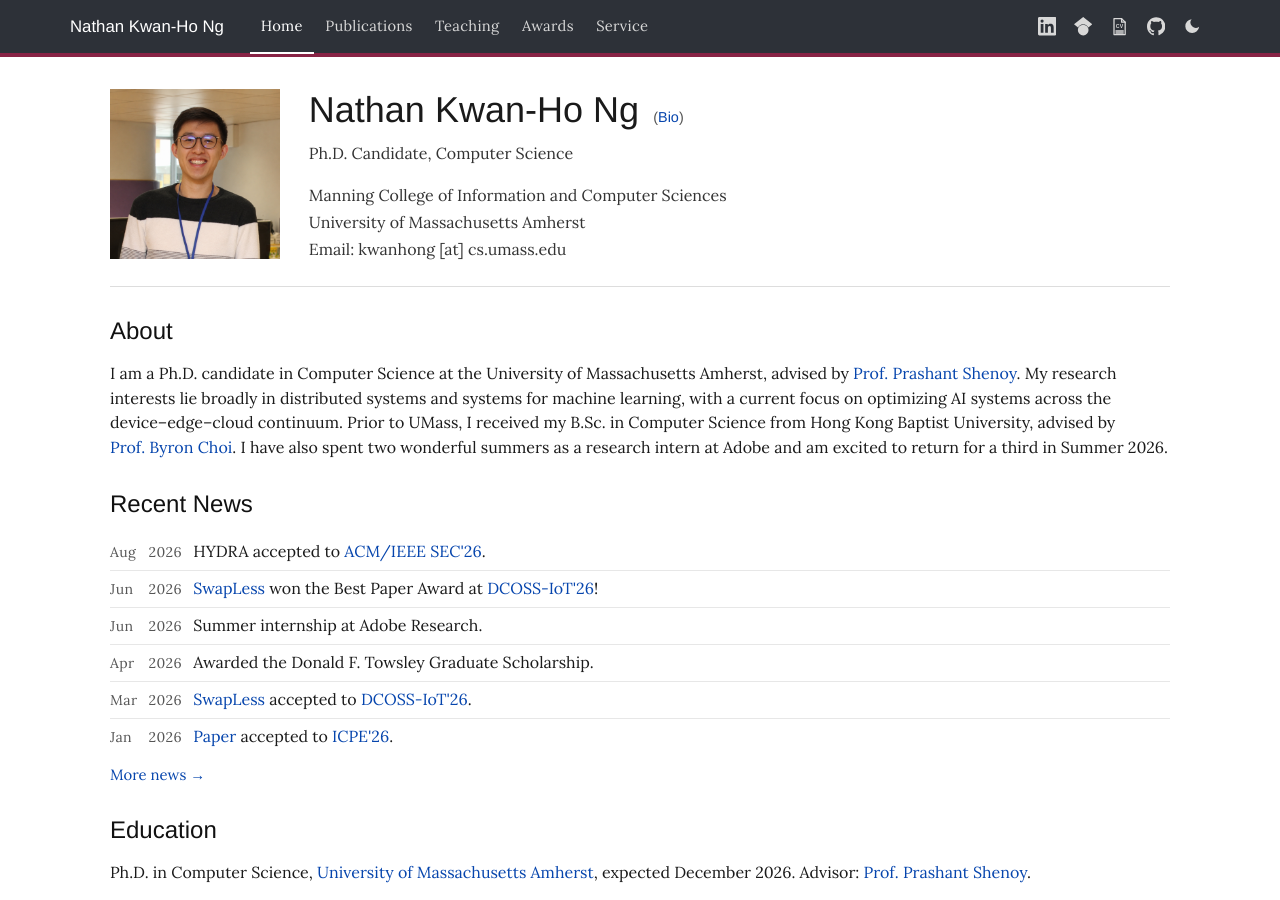
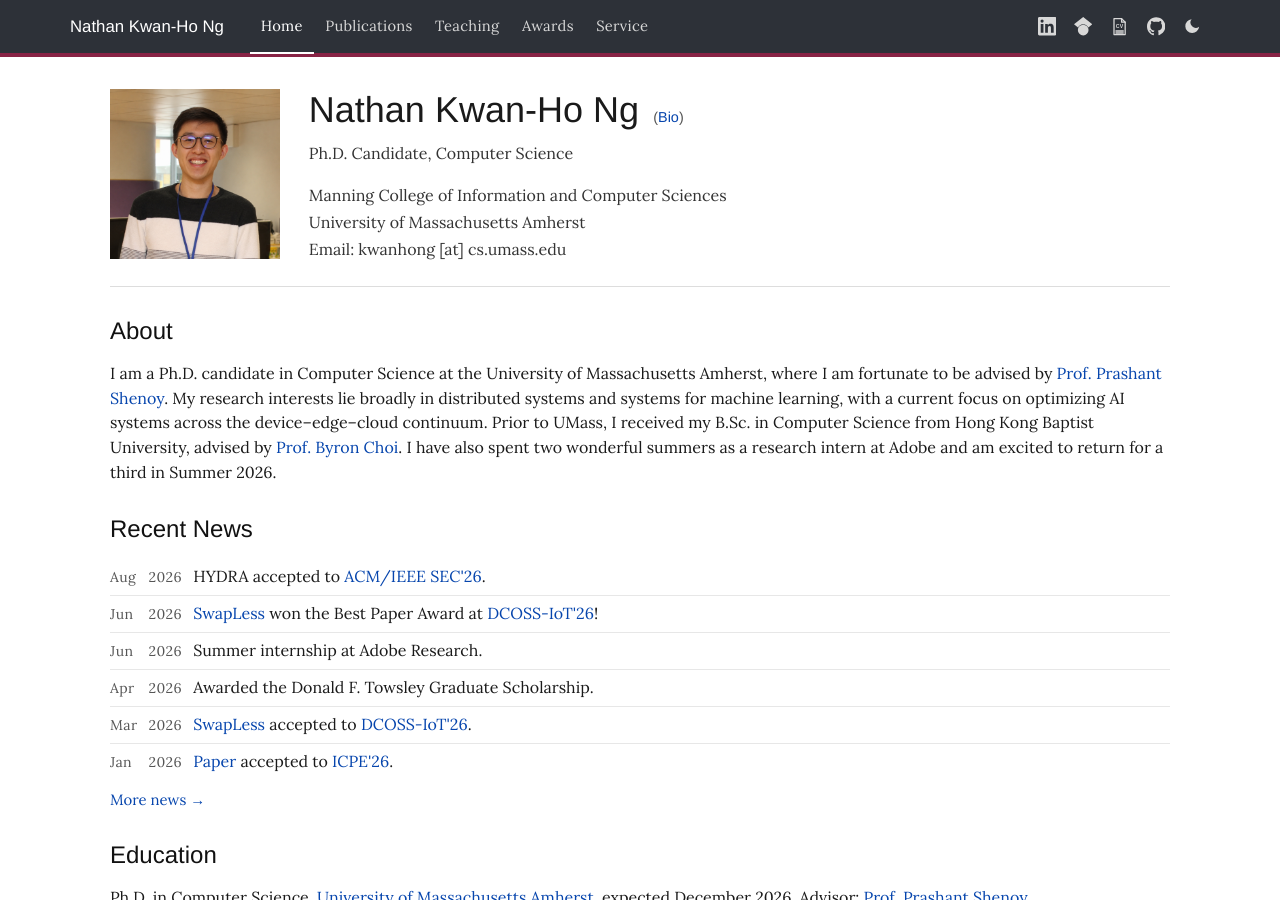
Before and after one commit to khngnathan/personal-website, a Jekyll site: the page built from index.html, in a window 1280 px wide and 900 px high. Built offline with Jekyll 4.4.1, drawn with Linux system fonts in a browser that asks for light colours.

Commit message:
Reword the opening sentence of the About paragraph
Co-Authored-By: Claude Opus 5 <noreply@anthropic.com>
Claude-Session: https://claude.ai/code/session_01V72okr5YP3DpwBe1HEnP3f

```diff
--- a/index.html
+++ b/index.html
@@ -28,7 +28,7 @@ active: home
   <h2>About</h2>
   <p>
     I am a Ph.D. candidate in Computer Science at the University of Massachusetts Amherst,
-    advised by <a href="https://people.cs.umass.edu/~shenoy/">Prof.&nbsp;Prashant Shenoy</a>.
+    where I am fortunate to be advised by <a href="https://people.cs.umass.edu/~shenoy/">Prof.&nbsp;Prashant Shenoy</a>.
     My research interests lie broadly in distributed systems and systems for machine
     learning, with a current focus on optimizing AI systems across the
     device&ndash;edge&ndash;cloud continuum.
```
